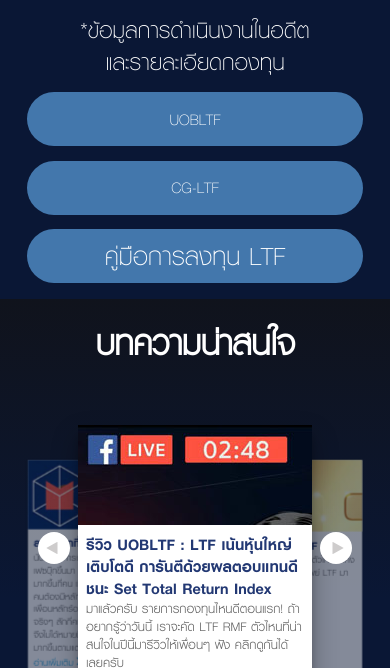
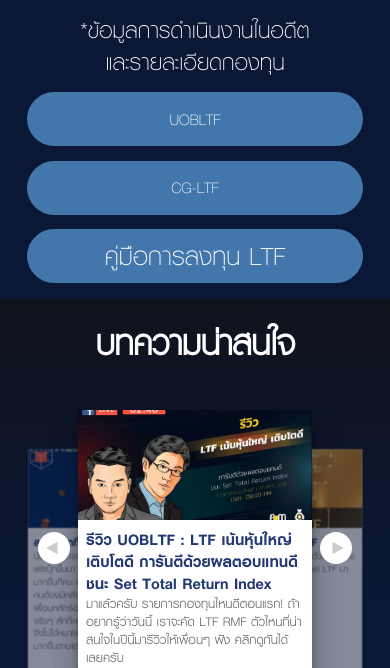
Before and after one commit to wittayasutt/uomab, a PHP site: page /index.html in a window 390 px wide. Shown: the part 5832-6500 px from the top of the page. Run offline with PHP 8.4, Linux system fonts and the light colour scheme.

Commit message:
fixed mobile

```diff
--- a/css/style.css
+++ b/css/style.css
@@ -799,6 +799,11 @@
 		width: 90%;
 		font-size: 22px;
 	}
+	#section-6 .bg .uob-button:hover {
+		box-shadow: 0 3px 16px #4377ac;
+		background-position: -100%;
+	}
+
 }
 #section-7 .bg {
 	height: 1000px;
@@ -885,9 +890,9 @@
 #section-7 .articles > #slider > .slide > .image {
 	height: 315px;
 	width: 100%;
-	background-position: center;
-	background-repeat: no-repeat;
-	background-size: cover;
+	background-position: center !important;
+	background-repeat: no-repeat !important;
+	background-size: cover !important;
 }
 #section-7 .articles > #slider > .slide > .text {
 	flex: 1;
@@ -977,11 +982,11 @@
 		opacity: 0;
 	}
 	#section-7 .articles > #slider {
-		height: 300px;
+		height: 330px;
 		width: 60%;
 	}
 	#section-7 .articles > #slider > .slide > .image {
-		height: 100px;
+		height: 110px;
 	}
 
 	#s1:checked ~ #slide3,
```
